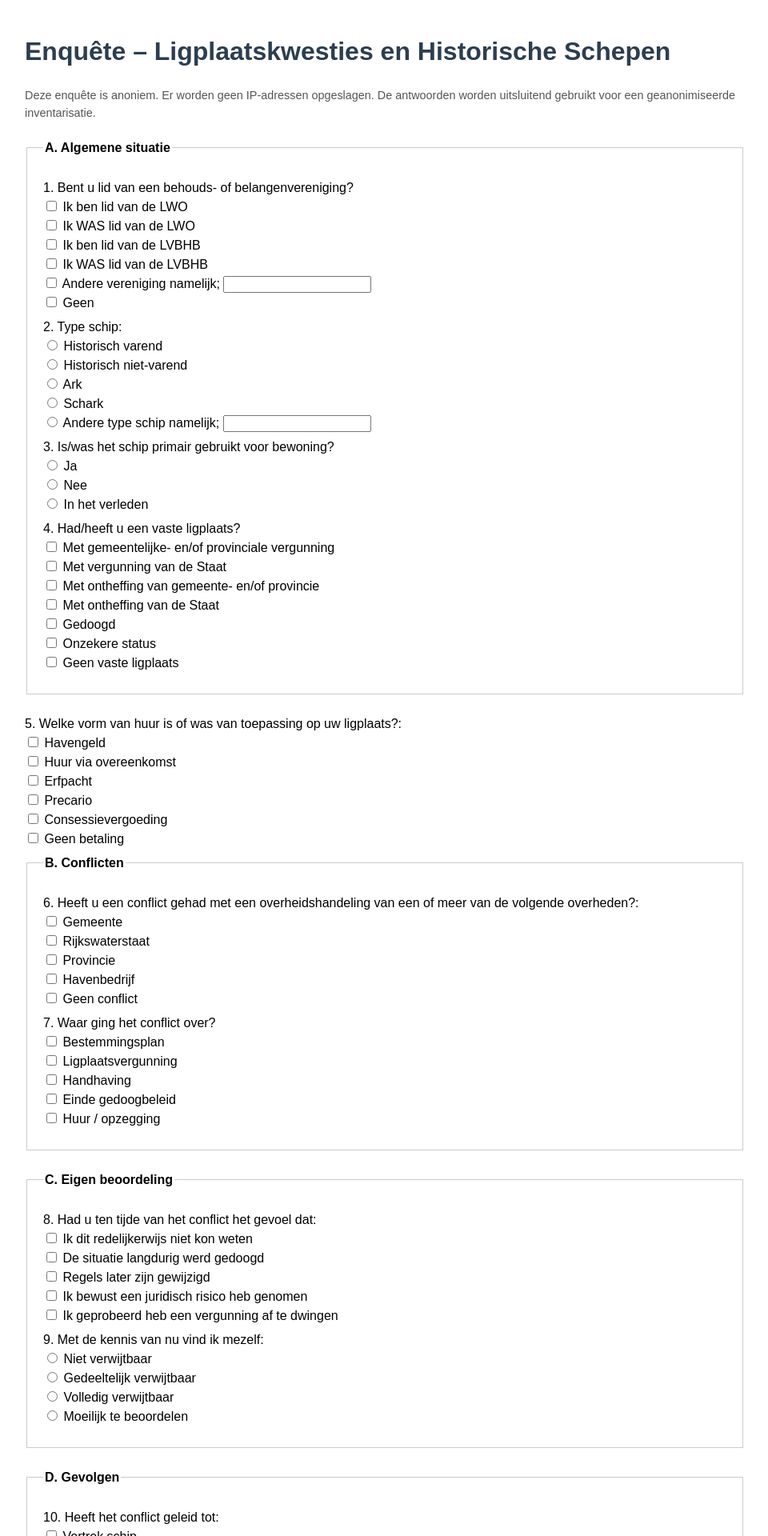
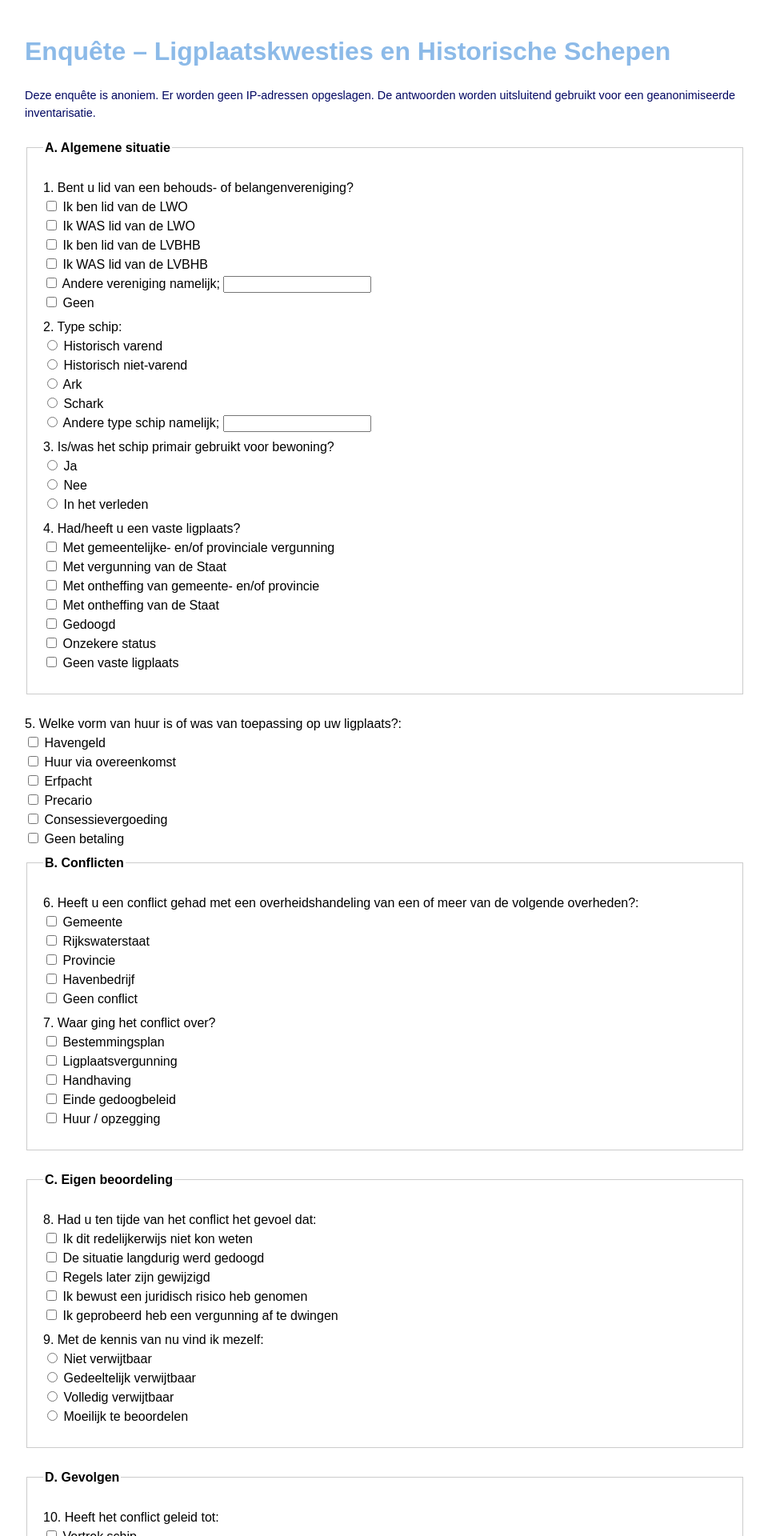
Before and after one commit to Klikblitser/VBBSKW, a Jekyll site: the page enquete.html, which Jekyll copies as it is, in a window 1280 px wide. Shown: the top 1920 px of the page at 80% size, without its empty margins (159-1119 px from the left). Built offline with Jekyll 4.4.1, drawn with Linux system fonts in a browser that asks for light colours.

Commit message:
kleurtjes en koptekst

```diff
--- a/enquete.html
+++ b/enquete.html
@@ -13,7 +13,7 @@
             line-height: 1.5;
         }
         h1, h2 {
-            color: #2c3e50;
+            color: #8cbae8;
         }
         fieldset {
             margin-bottom: 25px;
@@ -38,7 +38,7 @@
         }
         .privacy {
             font-size: 0.9em;
-            color: #555;
+            color: #010661;
             margin-bottom: 20px;
         }
     </style>
```
Also changed, not shown: other parts of enquete.html (+1 -1 lines).
